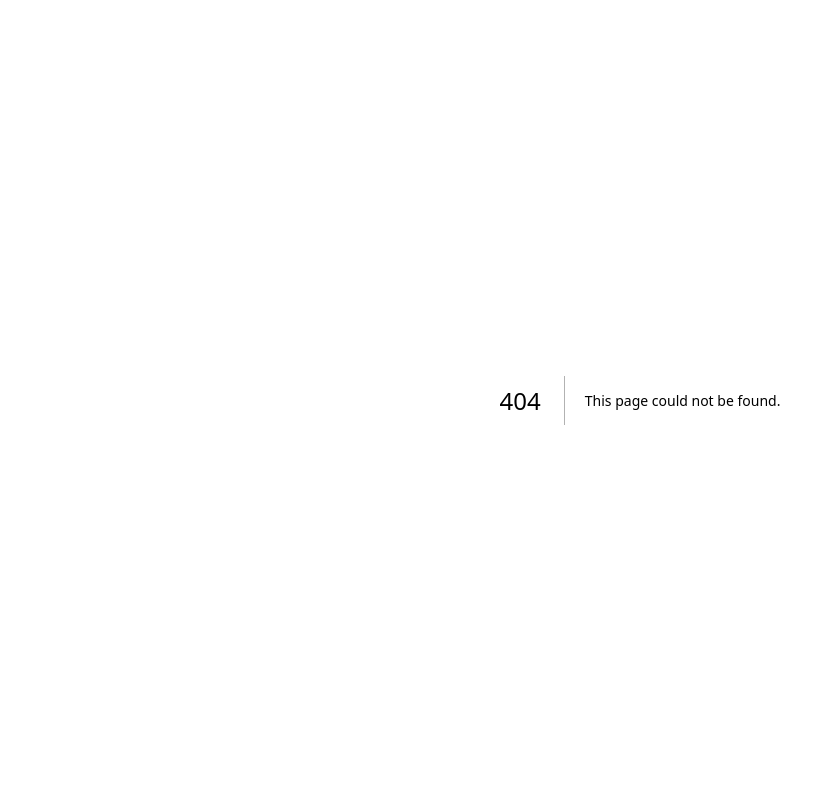
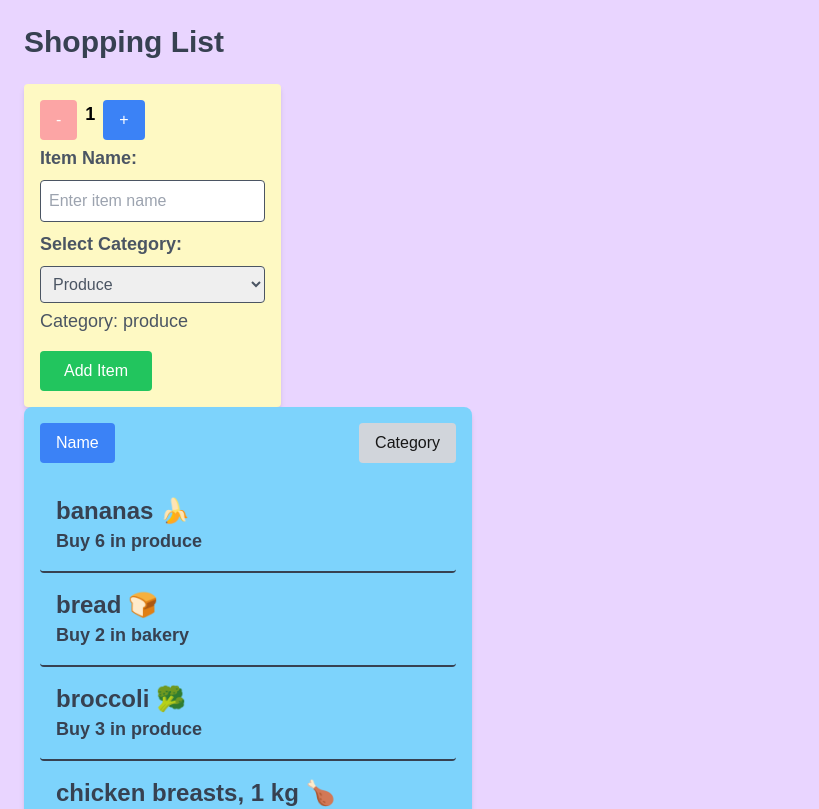
Before and after one commit to jacobJ-TheCreator/cprg306-assignments, a Next.js app: page /week-8 in a window 1280 px wide. Before the commit this address had no page. Shown: the top 809 px of the page, without its empty margins (0-819 px from the left). Built offline with nearby package versions, Linux system fonts and the light colour scheme.

Commit message:
week-8 final

```diff
--- a/app/page.js
+++ b/app/page.js
@@ -16,6 +16,8 @@ export default function Home() {
       <p><Link href="http://localhost:3000/week-5">Week 5 Assignment</Link></p>
       <p><Link href="http://localhost:3000/week-6">Week 6 Assignment</Link></p>
       <p><Link href="http://localhost:3000/week-7">Week 7 Assignment</Link></p>
+      <p><Link href="http://localhost:3000/week-8">Week 8 Assignment</Link></p>
+
     </div>
   );
 
--- /dev/null
+++ b/app/week-8/item-list.js
@@ -0,0 +1,27 @@
+"use client";
+import React, { useState } from "react";
+import Item from "./item";
+
+export default function ItemList({ items, onItemSelect }) {
+    const [sortBy, setSortBy] = useState("name");
+
+    const sortedItems = [...items].sort((a, b) => {
+        if (sortBy === "name") return a.name.localeCompare(b.name);
+        if (sortBy === "category") return a.category.localeCompare(b.category);
+        return 0;
+    });
+
+    return (
+        <main className="max-w-md bg-sky-300 shadow-md rounded-lg p-4 mb-">
+            <div className="flex justify-between mb-4">
+                <button className={`px-4 py-2 rounded ${sortBy === "name" ? "bg-blue-500 text-white" : "bg-gray-300"}`} onClick={() => setSortBy("name")}>Name</button>
+                <button className={`px-4 py-2 rounded ${sortBy === "category" ? "bg-blue-500 text-white" : "bg-gray-300"}`} onClick={() => setSortBy("category")}>Category</button>
+            </div>
+            <ul>
+                {sortedItems.map((item) => (
+                    <Item key={item.id} name={item.name} quantity={item.quantity} category={item.category} onSelect={onItemSelect} />
+                ))}
+            </ul>
+        </main>
+    );
+}
--- /dev/null
+++ b/app/week-8/item.js
@@ -0,0 +1,15 @@
+import React from "react";
+
+export default function Item({ name, quantity, category, onSelect }) {
+    return (
+        <li
+            className="p-4 border-b-2 border-gray-700 flex justify-between items-start cursor-pointer hover:bg-gray-200 rounded"
+            onClick={() => onSelect(name)}
+        >
+            <div className="flex flex-col">
+                <p className="text-2xl text-gray-700 font-semibold">{name}</p>
+                <p className="text-lg text-gray-700 font-semibold">Buy {quantity} in {category}</p>
+            </div>
+        </li>
+    );
+}
--- /dev/null
+++ b/app/week-8/item.json
@@ -0,0 +1,74 @@
+[
+    {
+      "id": "1h2GJKH12gkHG31h1H",
+      "name": "milk, 4 L 🥛",
+      "quantity": 1,
+      "category": "dairy"
+    },
+    {
+      "id": "2KJH3k2j3H1k2J3K1H",
+      "name": "bread 🍞",
+      "quantity": 2,
+      "category": "bakery"
+    },
+    {
+      "id": "3h2KJH3k2j3H1k2J3",
+      "name": "eggs, dozen 🥚",
+      "quantity": 2,
+      "category": "dairy"
+    },
+    {
+      "id": "4k2J3K1H2GJKH12gk",
+      "name": "bananas 🍌",
+      "quantity": 6,
+      "category": "produce"
+    },
+    {
+      "id": "5H1h1H2KJH3k2j3H",
+      "name": "broccoli 🥦",
+      "quantity": 3,
+      "category": "produce"
+    },
+    {
+      "id": "6H1k2J3K1H2GJKH1",
+      "name": "chicken breasts, 1 kg 🍗",
+      "quantity": 1,
+      "category": "meat"
+    },
+    {
+      "id": "7gkHG31h1H2KJH3k",
+      "name": "pasta sauce 🍝",
+      "quantity": 3,
+      "category": "canned goods"
+    },
+    {
+      "id": "8j3H1k2J3K1H2GJK",
+      "name": "spaghetti, 454 g 🍝",
+      "quantity": 2,
+      "category": "dry goods"
+    },
+    {
+      "id": "9H12gkHG31h1H2KJ",
+      "name": "toilet paper, 12 pack 🧻",
+      "quantity": 1,
+      "category": "household"
+    },
+    {
+      "id": "10H3k2j3H1k2J3K1",
+      "name": "paper towels, 6 pack",
+      "quantity": 1,
+      "category": "household"
+    },
+    {
+      "id": "11k2J3K1H2GJKH12",
+      "name": "dish soap 🍽️",
+      "quantity": 1,
+      "category": "household"
+    },
+    {
+      "id": "12GJKH12gkHG31h1",
+      "name": "hand soap 🧼",
+      "quantity": 4,
+      "category": "household"
+    }
+  ]
--- /dev/null
+++ b/app/week-8/meal-ideas.js
@@ -0,0 +1,46 @@
+"use client";
+import { useState, useEffect } from "react";
+
+export default function MealIdeas({ ingredient }) {
+    const [meals, setMeals] = useState([]);
+
+    const fetchMealIdeas = async (ingredient) => {
+        try {
+            const response = await fetch(`https://www.themealdb.com/api/json/v1/1/filter.php?i=${ingredient}`);
+            const data = await response.json();
+            return data.meals || [];
+        } catch (error) {
+            console.error("Error finding meals", error);
+            return [];
+        }
+    };
+
+    const loadMealIdeas = async () => {
+        if (!ingredient) return;
+        const fetchedMeals = await fetchMealIdeas(ingredient);
+        setMeals(fetchedMeals);
+    };
+
+    useEffect(() => {
+        loadMealIdeas();
+    }, [ingredient]);
+
+    return (
+        <div className="p-4 bg-green-200 rounded shadow-md w-full mt-96">
+            <h2 className="text-xl font-bold text-gray-700 mb-4">Meal Ideas: 🧑🏾‍🍳</h2>
+            <h2 className="text-xl font-bold text-gray-700 mb-4">Here are some recipes that use {ingredient}</h2>
+            {meals.length > 0 ? (
+                <ul className="grid grid-cols-1 sm:grid-cols-2 lg:grid-cols-3 gap-4">
+                    {meals.map((meal) => (
+                        <li key={meal.idMeal} className="p-3 border border-gray-300 rounded-lg bg-white shadow-sm">
+                            <img src={meal.strMealThumb} alt={meal.strMeal} className="w-full h-32 object-cover rounded-md mb-2" />
+                            <p className="text-md font-semibold text-gray-800">{meal.strMeal}</p>
+                        </li>
+                    ))}
+                </ul>
+            ) : (
+                <p className="text-gray-500">No meal ideas found for "{ingredient}".</p>
+            )}
+        </div>
+    );
+}
--- /dev/null
+++ b/app/week-8/new-item.js
@@ -0,0 +1,54 @@
+"use client";
+import { useState } from "react";
+
+export default function NewItem({ onAddItem }) {
+    const [quantity, setQuantity] = useState(1);
+    const [name, setName] = useState("");
+    const [category, setCategory] = useState("produce");
+
+    const increment = () => setQuantity((prevQuantity) => Math.min(prevQuantity + 1, 20));
+    const decrement = () => setQuantity((prevQuantity) => Math.max(prevQuantity - 1, 1));
+
+    const handleSubmit = (e) => {
+        e.preventDefault();
+        if (!name.trim()) return;
+        const id = Math.random().toString(36).slice(2, 11);
+        onAddItem({ id, name, quantity, category });
+        setName("");
+        setQuantity(1);
+        setCategory("produce");
+    };
+
+    return (
+        <form onSubmit={handleSubmit} className="p-4 bg-yellow-100 rounded shadow-md w-fit mx-left">
+            <div className="flex space-x-2">
+                <button type="button" onClick={decrement} disabled={quantity === 1} className="px-4 py-2 bg-gray-400 text-white rounded disabled:bg-red-300">-</button>
+                <span className="text-lg font-semibold text-black">{quantity}</span>
+                <button type="button" onClick={increment} disabled={quantity === 20} className="px-4 py-2 bg-blue-500 text-white rounded disabled:bg-red-300">+</button>
+            </div>
+            <div className="mt-1">
+                <label className="block text-lg text-gray-600 font-semibold mb-2">Item Name:</label>
+                <input type="text" value={name} onChange={(e) => setName(e.target.value)} placeholder="Enter item name" className="p-2 border border-gray-600 text-gray-600 rounded w-full" required />
+            </div>
+            <div className="mt-2">
+                <label className="block text-lg text-gray-600 font-semibold mb-2">Select Category:</label>
+                <select value={category} onChange={(e) => setCategory(e.target.value)} className="p-2 border border-gray-600 rounded w-full text-gray-600" required>
+                    <option value="produce">Produce</option>
+                    <option value="dairy">Dairy</option>
+                    <option value="bakery">Bakery</option>
+                    <option value="meat">Meat</option>
+                    <option value="frozen foods">Frozen Foods</option>
+                    <option value="canned goods">Canned Goods</option>
+                    <option value="dry goods">Dry Goods</option>
+                    <option value="beverages">Beverages</option>
+                    <option value="snacks">Snacks</option>
+                    <option value="household">Household</option>
+                    <option value="other">Other</option>
+                </select>
+            </div>
+            {name && <p className="mt-2 text-lg text-gray-600 font-semibold">Item: {name}</p>}
+            {category && <p className="mt-1 text-lg text-gray-600">Category: {category}</p>}
+            <button type="submit" className="mt-4 px-6 py-2 bg-green-500 text-white rounded hover:bg-green-600">Add Item</button>
+        </form>
+    );
+}
--- /dev/null
+++ b/app/week-8/page.js
@@ -0,0 +1,38 @@
+"use client";
+import { useState } from "react";
+import NewItem from "./new-item";
+import ItemList from "./item-list";
+import MealIdeas from "./meal-ideas";
+import itemsData from "./item.json";
+
+export default function Page() {
+    const [items, setItems] = useState(itemsData);
+    const [selectedItemName, setSelectedItemName] = useState("");
+
+    const handleAddItem = (newItem) => {
+        setItems((prevItems) => [...prevItems, newItem]);
+    };
+
+    const handleItemSelect = (itemName) => {
+        let cleanedName = itemName.includes(",") ? itemName.split(",")[0].trim() : itemName;
+
+        if (!itemName.includes(",")) {
+            cleanedName = cleanedName.replace(/[^\p{L}\s]/gu, "").trim();
+        }
+
+        setSelectedItemName(cleanedName);
+    };
+
+    return (
+        <main className="relative min-h-screen bg-purple-200 p-6 flex">
+            <div className="w-1/2">
+                <h1 className="text-3xl font-bold text-gray-700 mb-6">Shopping List</h1>
+                <NewItem onAddItem={handleAddItem} />
+                <ItemList items={items} onItemSelect={handleItemSelect} />
+            </div>
+            <div className="w-1/2">
+                {selectedItemName && <MealIdeas ingredient={selectedItemName} />}
+            </div>
+        </main>
+    );
+}
```
